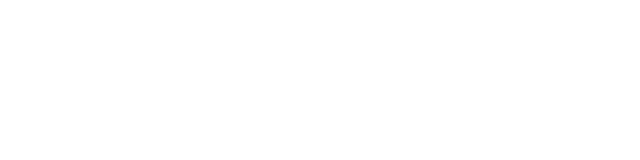
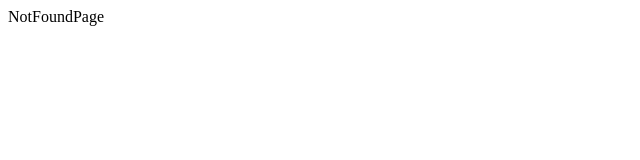
Before and after one commit to oksanamatiushenko/ichgram_frontend, a React (Vite) app: page /notfound in a window 1280 px wide. Shown: the top 160 px of the page, without its empty margins (0-640 px from the left). Built offline with nearby package versions, Linux system fonts and the light colour scheme.

Commit message:
init project

```diff
--- a/src/pages/LoginPage/LoginPage.jsx
+++ b/src/pages/LoginPage/LoginPage.jsx
@@ -1,5 +1,5 @@
 const LoginPage = () => {
-    return <div></div>
+    return <div>Login</div>
 }
 
 export default LoginPage
--- a/src/pages/NotFoundPage/NotFoundPage.jsx
+++ b/src/pages/NotFoundPage/NotFoundPage.jsx
@@ -1,5 +1,5 @@
 const NotFoundPage = () => {
-    return <div></div>
+    return <div>NotFoundPage</div>
 }
 
 export default NotFoundPage
--- a/src/pages/RegisterPage/RegisterPage.jsx
+++ b/src/pages/RegisterPage/RegisterPage.jsx
@@ -1,5 +1,5 @@
 const RegisterPage = () => {
-    return <div></div>
+    return <div>RegisterPage</div>
 }
 
 export default RegisterPage
```
